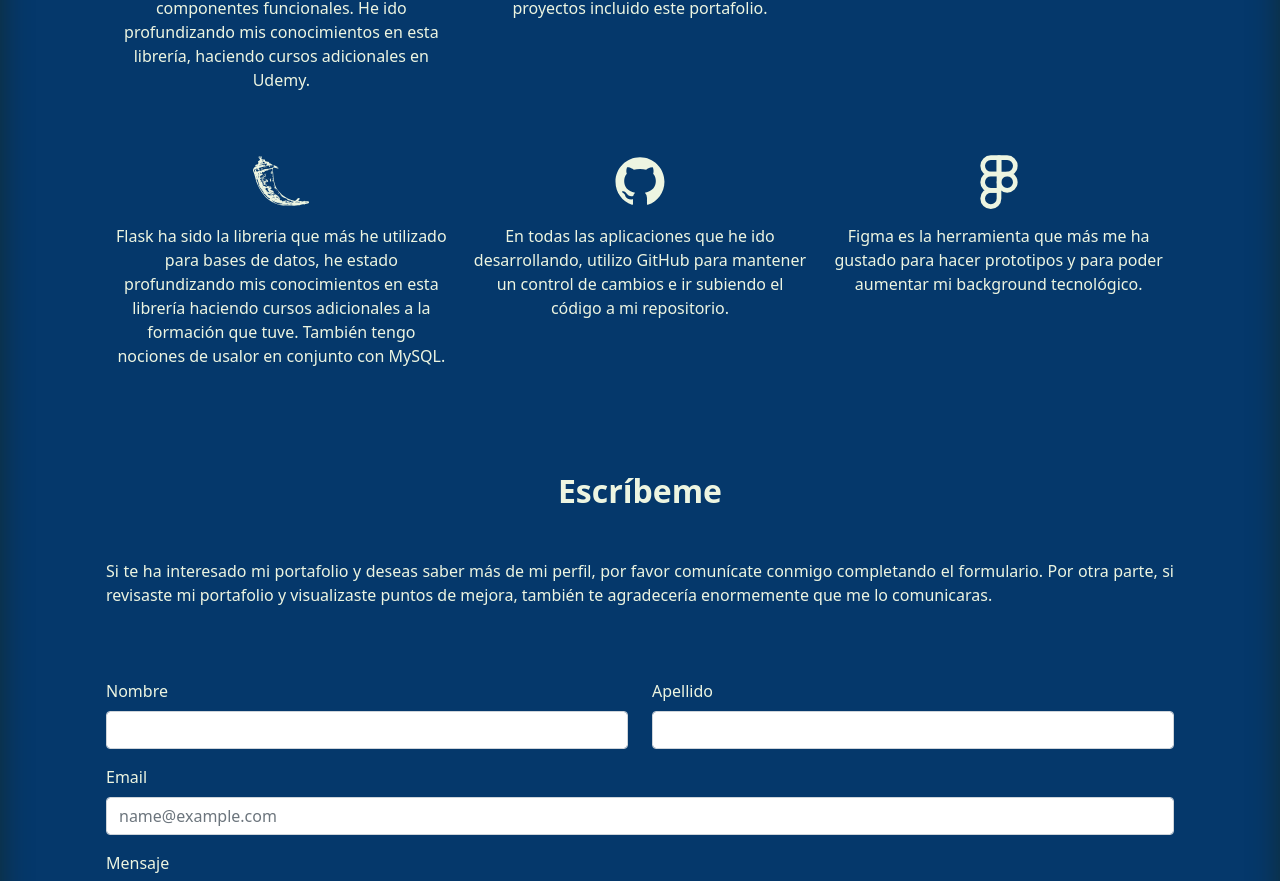
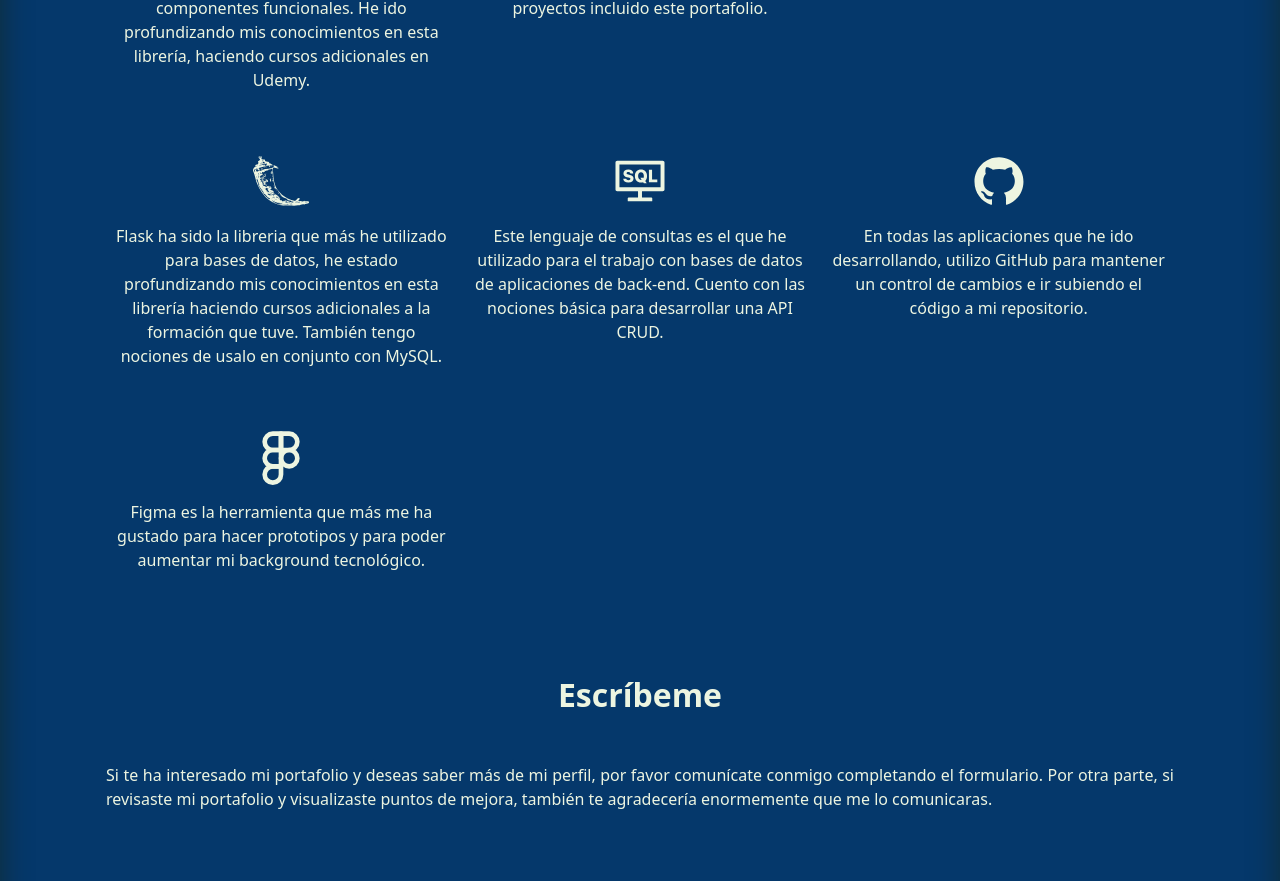
Before and after one commit to fernando-rp/fwd-portafolio, a React (Create React App) app: page / in a window 1280 px wide. Shown: the part 2837-3718 px from the top of the page. Built offline with nearby package versions, Linux system fonts and the light colour scheme.

Commit message:
sql added

```diff
--- a/src/components/Skills.js
+++ b/src/components/Skills.js
@@ -7,6 +7,7 @@ import {SiFlask} from 'react-icons/si'
 import {AiFillGithub} from 'react-icons/ai'
 import {FaBootstrap} from 'react-icons/fa'
 import {FiFigma} from 'react-icons/fi'
+import {AiOutlineConsoleSql} from 'react-icons/ai'
 
 function Skills (){
 
@@ -46,7 +47,12 @@ function Skills (){
 
                     <div className="d-flex flex-column mb-4">
                         <span className="logo-experience mx-auto mb-2"><SiFlask /></span>
-                        <p className="text-center">Flask ha sido la libreria que más he utilizado para bases de datos, he estado profundizando mis conocimientos en esta librería haciendo cursos adicionales a la formación que tuve. También tengo nociones de usalor en conjunto con MySQL.</p>
+                        <p className="text-center">Flask ha sido la libreria que más he utilizado para bases de datos, he estado profundizando mis conocimientos en esta librería haciendo cursos adicionales a la formación que tuve. También tengo nociones de usalo en conjunto con MySQL.</p>
+                    </div>
+
+                    <div className="d-flex flex-column mb-4">
+                        <span className="logo-experience mx-auto mb-2"><AiOutlineConsoleSql /></span>
+                        <p className="text-center">Este lenguaje de consultas es el que he utilizado para el trabajo con bases de datos de aplicaciones de back-end. Cuento con las nociones básica para desarrollar una API CRUD.</p>
                     </div>
 
                     <div className="d-flex flex-column mb-4">
```
